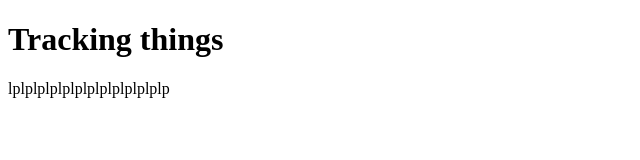
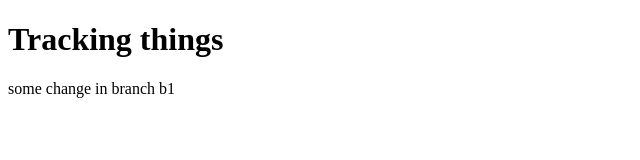
Before and after one commit to Atreya-112/first_repository, a plain HTML site: page index.html in a window 1280 px wide. Shown: the full height of the page, 0-640 px from the left. Drawn offline with Linux system fonts and the light colour scheme.

Commit message:
wrote a newline

```diff
--- a/index.html
+++ b/index.html
@@ -2,6 +2,6 @@
 <html>
     <body>
         <h1> Tracking things </h1>
-        lplplplplplplplplplplplplp
+        some change in branch b1
     </body>
 </html>
```
